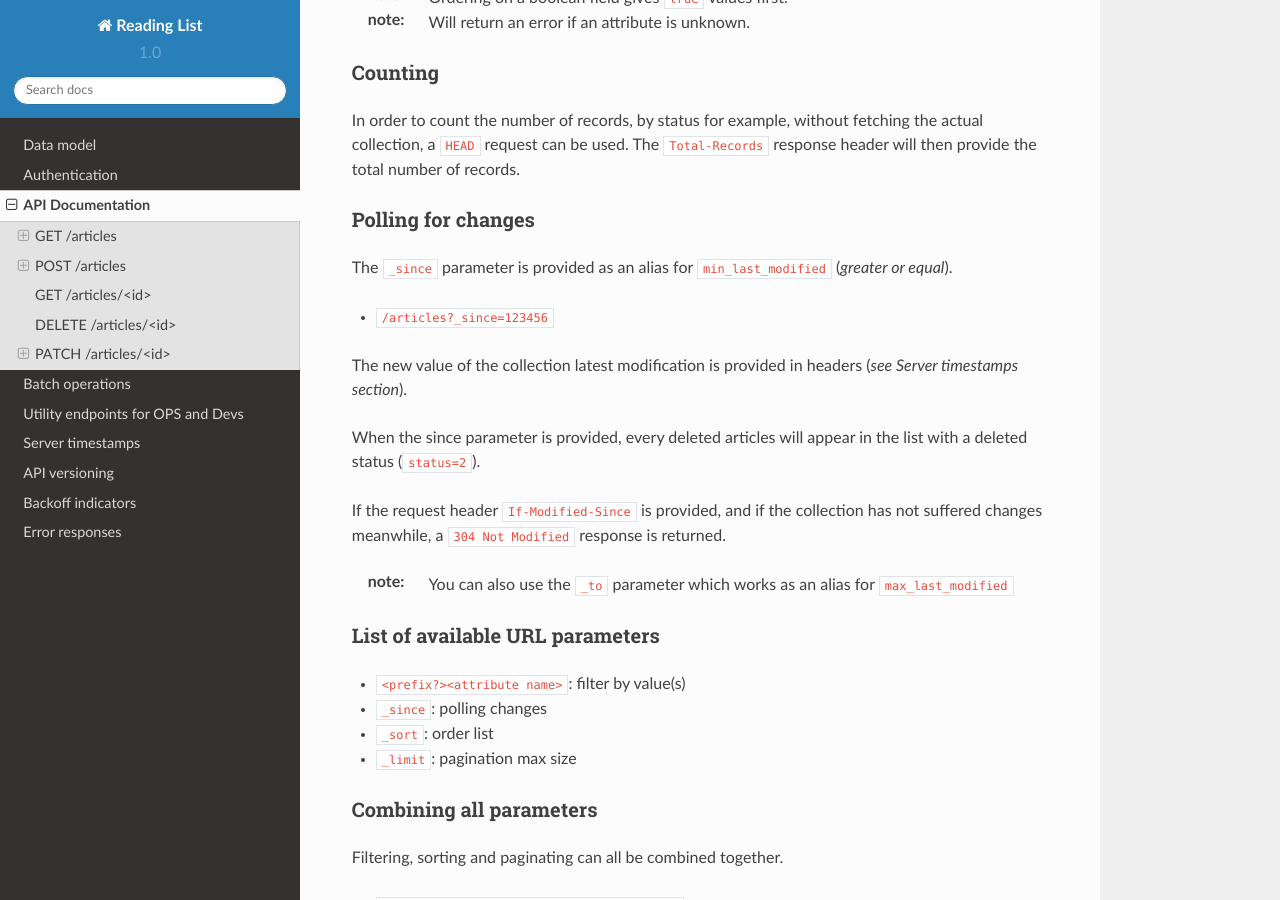
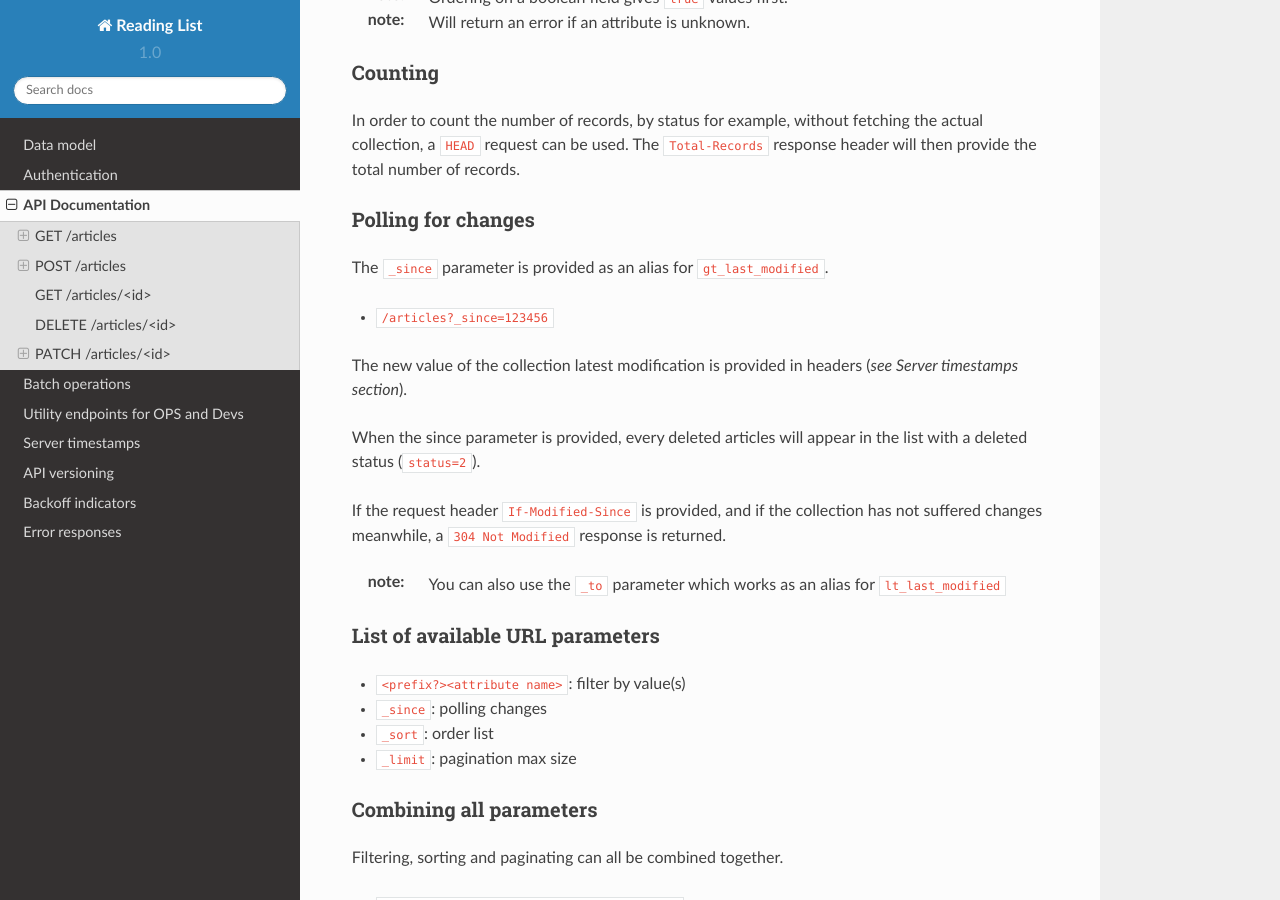
Before and after one commit to Kinto/kinto, a Sphinx documentation site: the page built from docs/api.rst, in a window 1280 px wide and 900 px high, scrolled down 1423 px. Built offline with Sphinx 7.4.7 and the Read the Docs theme 2.0.0, drawn with Linux system fonts in a browser that asks for light colours.

Commit message:
Doc update about _since and _to.

```diff
--- a/docs/api.rst
+++ b/docs/api.rst
@@ -91,7 +91,7 @@ Polling for changes
 -------------------
 
 The ``_since`` parameter is provided as an alias for
-``min_last_modified`` (*greater or equal*).
+``gt_last_modified``.
 
 * ``/articles?_since=123456``
 
@@ -107,7 +107,7 @@ response is returned.
 
 :note:
    You can also use the ``_to`` parameter which works as an alias for
-   ``max_last_modified``
+   ``lt_last_modified``
 
 
 List of available URL parameters
```
